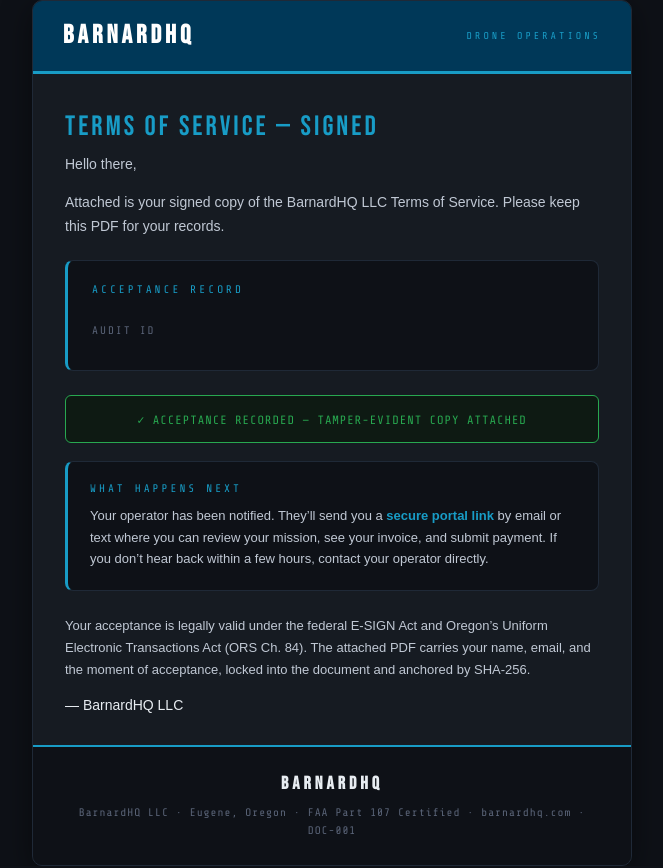
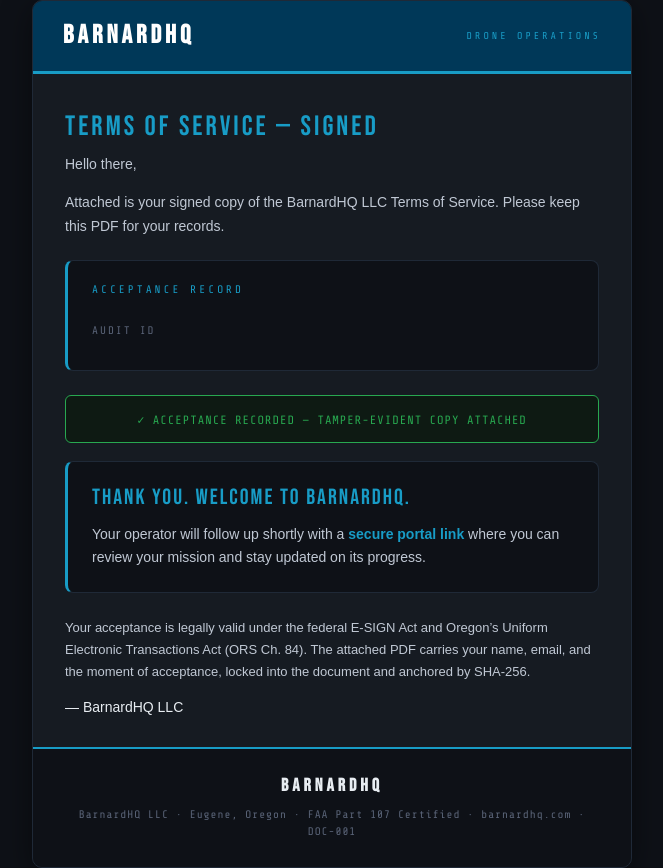
Before and after one commit to BigBill1418/DroneOpsCommand, a Python web app: template backend/app/templates/signed_tos_email.html in a window 1280 px wide. Shown: the whole page, without its empty margins (308-971 px from the left). Run offline with Jinja, Linux system fonts and the light colour scheme; the template is opened without the code that fills it, so the values that code supplies are empty.

Commit message:
chore(copy): warmer TOS success view + signed-TOS email — drop premature payment mention
Bill received a complaint about the post-TOS-signing copy. Tightened
both surfaces (post-acceptance success view + signed-TOS receipt
email) to lead with a thank-you/welcome and skip the premature
"submit payment" + defensive "if you don't hear back" lines.

- frontend/src/pages/TosAcceptance.tsx: replace ACCEPTED badge +
  "What happens next" framing card with a single welcome heading
  ("THANK YOU. WELCOME TO BARNARDHQ.") + a two-sentence body about
  the operator's secure portal link. Audit ID, Download button, and
  legal footer unchanged.
- backend/app/templates/signed_tos_email.html: same copy swap inside
  the existing brand-cyan accent card. Heading rendered Bebas Neue
  with Arial Black / Arial fallbacks for email-client safety; body
  keeps the existing Rajdhani fallback chain and inline styles.

Copy-only — no version bump, no functional change. v2.66.2 stays.
CHANGELOG addendum recorded under the existing v2.66.2 entry.

Verified: tsc --noEmit clean, vite build clean (39s).

```diff
--- a/backend/app/templates/signed_tos_email.html
+++ b/backend/app/templates/signed_tos_email.html
@@ -68,22 +68,21 @@
       </table>
 
       <!--
-        v2.66.0 Fix #3 — "what happens next" so the customer knows to wait
-        for the operator's portal link (not chase support thinking the
-        flow stalled). Brand cyan emphasis on the inbound channel.
+        v2.66.2 copy update — warmer welcome lead, drop premature payment
+        mention + defensive "if you don't hear back" line. Heading line
+        rendered Bebas-equivalent + brand cyan; body keeps Rajdhani+#c0c8d4
+        styling matching the rest of the template.
       -->
       <table width="100%" cellpadding="0" cellspacing="0" border="0" style="margin: 0 0 24px 0;">
         <tr>
-          <td style="background: #0e1117; border-radius: 8px; padding: 20px 22px; border: 1px solid #1f2937; border-left: 3px solid #189cc6;">
-            <div style="font-family: 'Share Tech Mono', 'Courier New', monospace; font-size: 11px; color: #189cc6; letter-spacing: 3px; margin-bottom: 10px; text-transform: uppercase;">
-              What happens next
+          <td style="background: #0e1117; border-radius: 8px; padding: 22px 24px; border: 1px solid #1f2937; border-left: 3px solid #189cc6;">
+            <div style="font-family: 'Bebas Neue', 'Arial Black', Arial, sans-serif; font-size: 22px; letter-spacing: 2px; color: #189cc6; margin: 0 0 12px 0;">
+              THANK YOU. WELCOME TO BARNARDHQ.
             </div>
-            <p style="font-family: 'Rajdhani', Arial, Helvetica, sans-serif; font-size: 13px; color: #c0c8d4; line-height: 1.65; margin: 0;">
-              Your operator has been notified. They&rsquo;ll send you a
+            <p style="font-family: 'Rajdhani', Arial, Helvetica, sans-serif; font-size: 14px; color: #c0c8d4; line-height: 1.65; margin: 0;">
+              Your operator will follow up shortly with a
               <span style="color: #189cc6; font-weight: 600;">secure portal link</span>
-              by email or text where you can review your mission, see your
-              invoice, and submit payment. If you don&rsquo;t hear back within
-              a few hours, contact your operator directly.
+              where you can review your mission and stay updated on its progress.
             </p>
           </td>
         </tr>
```
Also changed, not shown: frontend/src/pages/TosAcceptance.tsx (+22 -45 lines), CHANGELOG.md.
